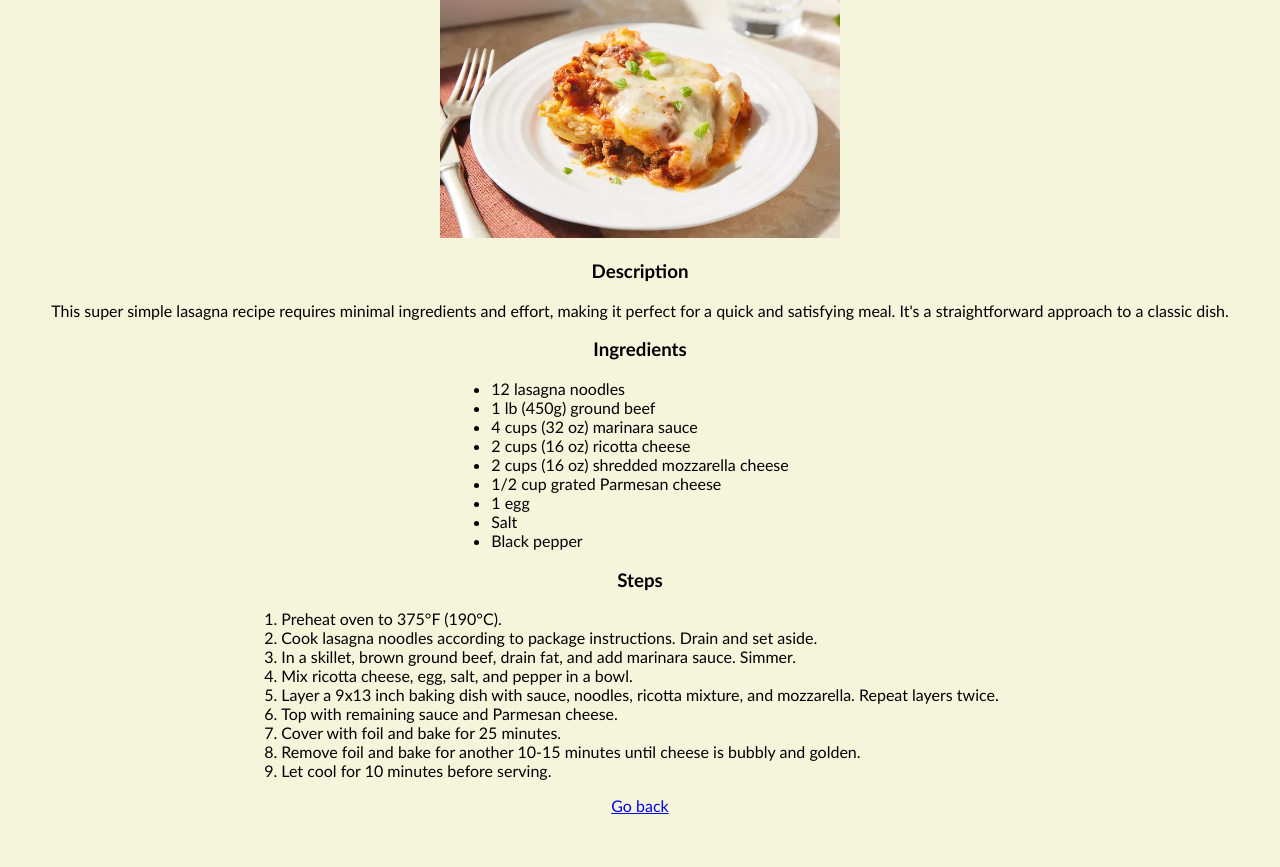
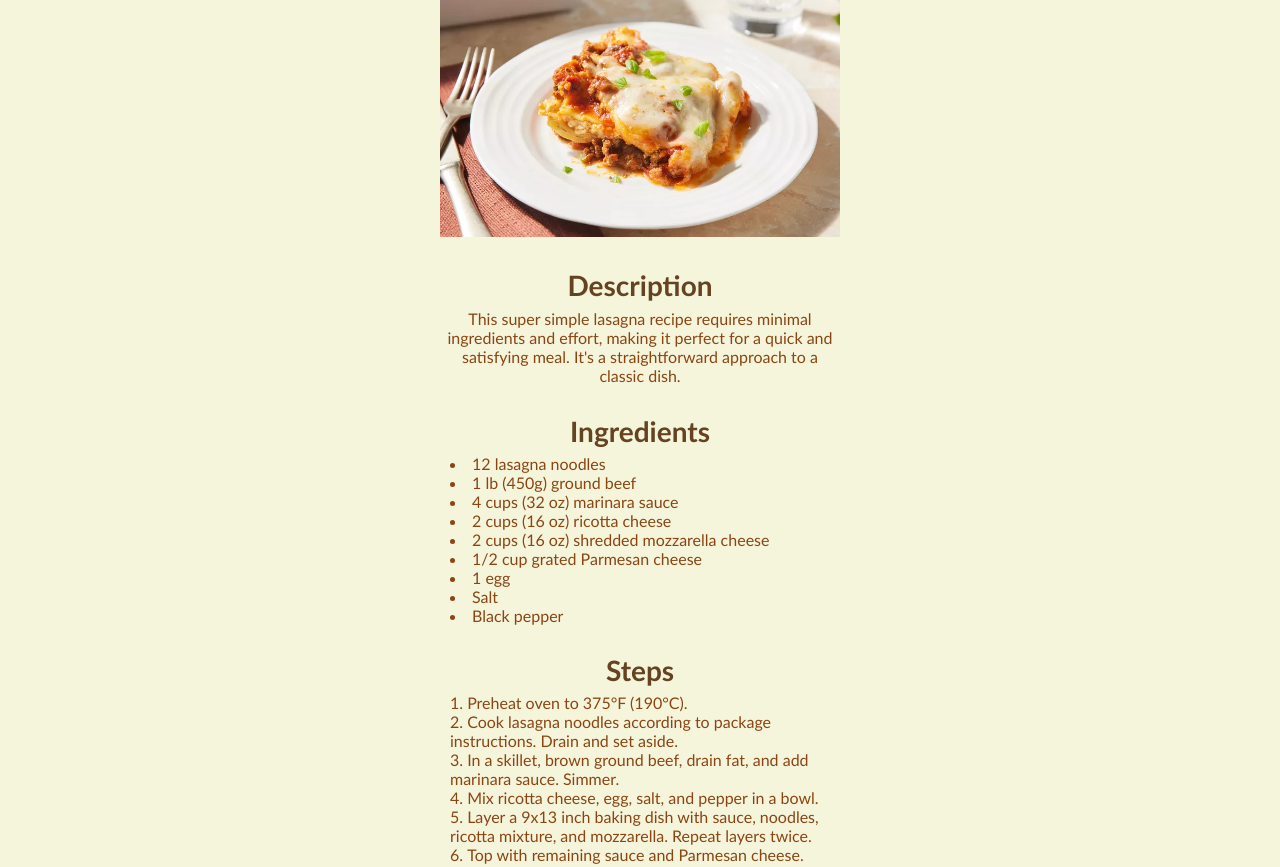
Before and after one commit to MoroderMind/odin-recipes, a plain HTML site: page recipes/lasagna.html in a window 1280 px wide. Shown: the part 144-1011 px from the top of the page. Before the commit the page ends 975 px from the top, so only its background shows below. Drawn offline with Linux system fonts and the light colour scheme.

Commit message:
finish initial design with css

```diff
--- a/css/styles.css
+++ b/css/styles.css
@@ -2,24 +2,55 @@ body {
     background-color: #f5f5dc;
     font-family: 'Trebuchet MS', 'Lucida Sans Unicode', 'Lucida Grande', 'Lucida Sans', Arial, sans-serif;
     text-align: center;
+    color: #8b4513;
 }
 ul, ol {
-    display: inline-block;
-    text-align: left; /* Optional: to keep list items aligned left within the centered list */
-    padding: 0;
-    margin: 0;
+    padding-left: 20px; /* Ensures consistent padding */
+    margin: 0 0 10px 0; /* Margin for lists */
+    list-style-position: inside; /* Positions list markers inside the container */
+    max-width: 400px; /* Ensure lists also respect the max-width */
+    margin-left: auto;
+    margin-right: auto;
 }
-
+li {
+    text-align: left;
+}
 .text-container {
     max-width: 400px; /* Set the maximum width */
     margin: 0 auto; /* Center the container horizontally */
-    padding: 10px; /* Optional: add some padding */
+    padding: 1px; /* Optional: add some padding */
     box-sizing: border-box; /* Ensures padding is included in the max-width */
+}
+p {
+    margin: 0;
 }
 img {
     width: 400px;
     height: auto;
 }
-.title {
 
+.t1, .t2 {
+    color: #654321;
+    margin-bottom: 6px;
 }
+.t1 {
+    font-size: 40px
+}
+.t2 {
+    font-size: 28px;
+}
+
+.button {
+    display: inline-block;
+    padding: 10px 20px;
+    color: #fff;
+    background-color: #654321;
+    text-decoration: none;
+    border-radius: 5px;
+    transition: 0.3s;
+    border: 2px solid whitesmoke;
+}
+
+a.button:hover {
+    background-color: #8b4513; /* Darken button color on hover */
+}
--- a/recipes/lasagna.html
+++ b/recipes/lasagna.html
@@ -7,15 +7,17 @@
     <title>Lasagna Recipe</title>
 </head>
 <body>
-    <h1>Lasagna</h1>
+    <h1 class="t1">Lasagna</h1>
     <img src="../img/lasagna.webp" alt="A delicious cake" width="300" height="300">
 
-    <h3>Description</h3>
-    <p>
-        This super simple lasagna recipe requires minimal ingredients and effort, making it perfect for a quick and satisfying meal. It's a straightforward approach to a classic dish.
-    </p>
+    <h3 class="t2">Description</h3>
+    <div class="text-container">
+        <p>
+            This super simple lasagna recipe requires minimal ingredients and effort, making it perfect for a quick and satisfying meal. It's a straightforward approach to a classic dish.
+        </p>
+    </div>
 
-    <h3>Ingredients</h3>
+    <h3 class="t2">Ingredients</h3>
     <ul>
         <li>12 lasagna noodles</li>
         <li>1 lb (450g) ground beef</li>
@@ -28,7 +30,7 @@
         <li>Black pepper</li>
     </ul>
 
-    <h3>Steps</h3>
+    <h3 class="t2">Steps</h3>
     <ol>
         <li>Preheat oven to 375°F (190°C).</li>
         <li>Cook lasagna noodles according to package instructions. Drain and set aside.</li>
@@ -43,7 +45,7 @@
 
 
     <p>
-        <a href="../index.html">Go back</a>
+        <a href="../index.html" class="button">Go back</a>
     </p>
 
 
```
Also changed, not shown: recipes/burger.html (+5 -6 lines), recipes/cake.html (+8 -6 lines).
